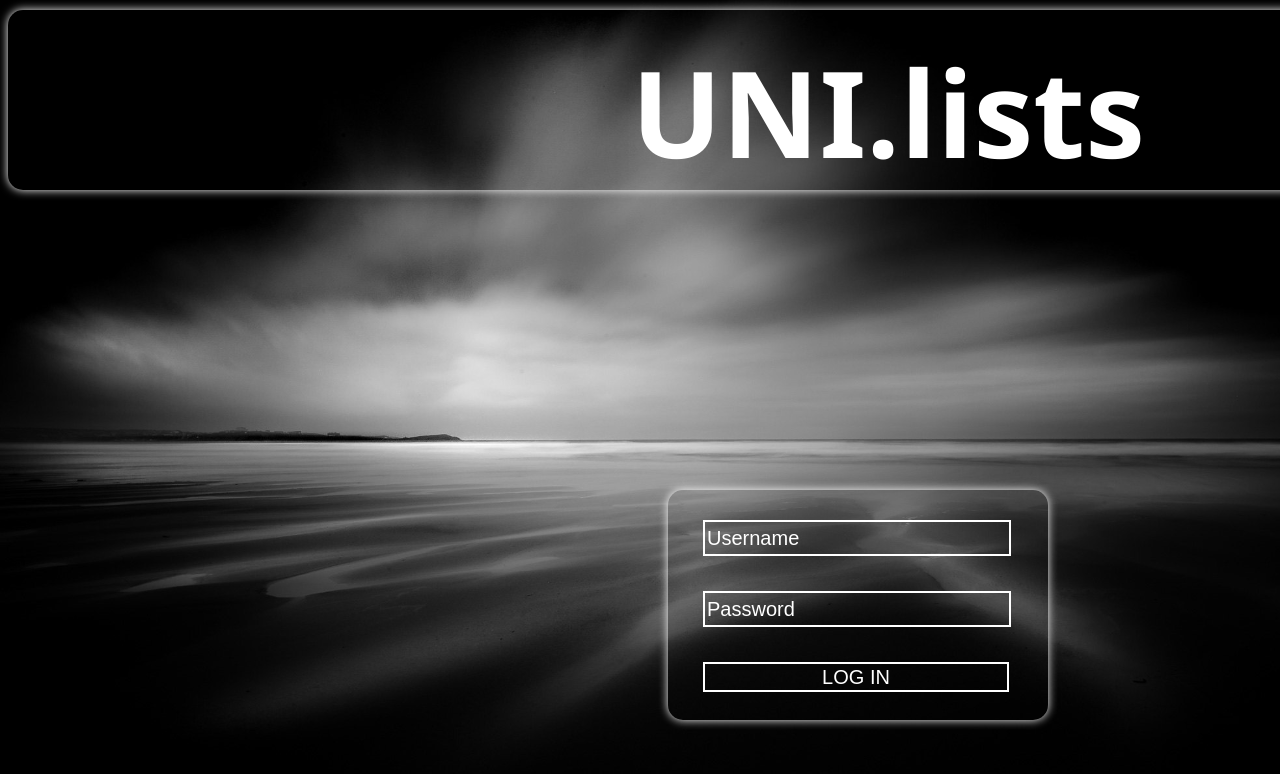
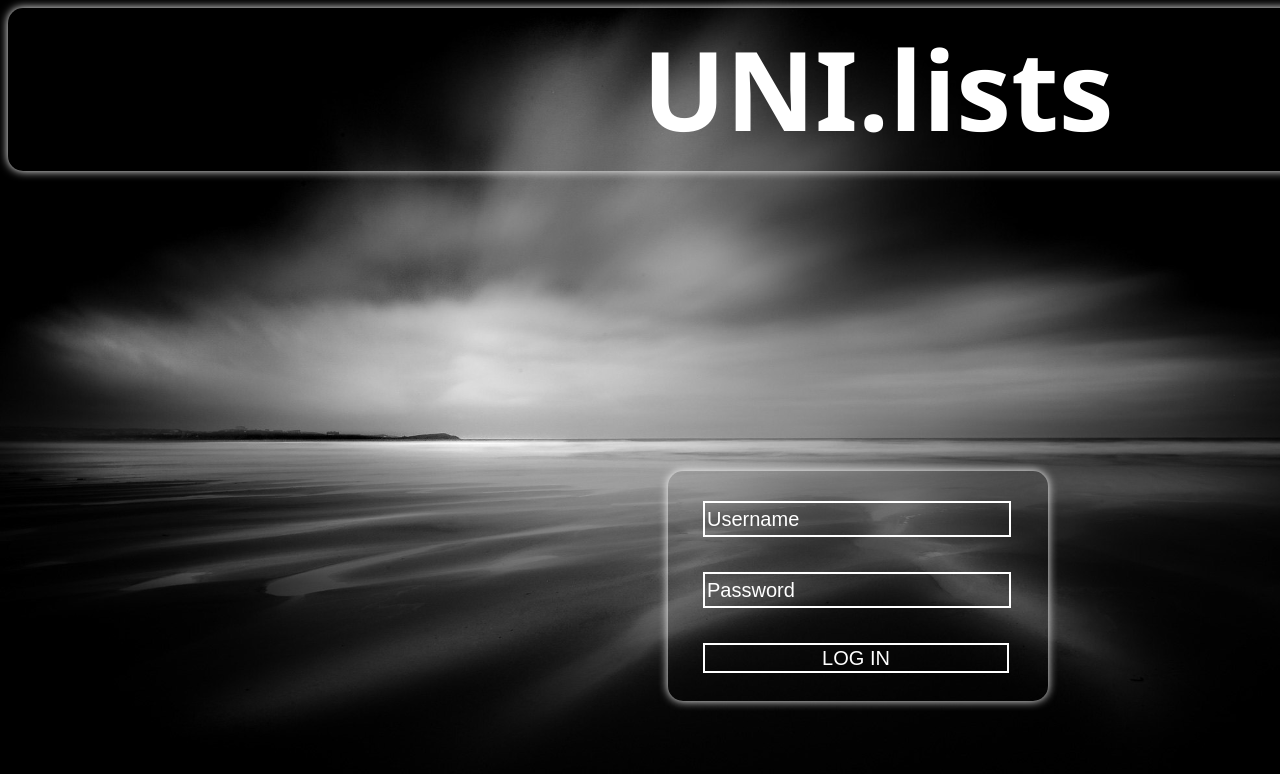
Before and after one commit to F0xhopper/UNI.list, a website built with Parcel: page index.html in a window 1280 px wide. Shown: the top 774 px of the page. Built offline with nearby package versions, Linux system fonts and the light colour scheme.

Commit message:
finnison

```diff
--- a/index.html
+++ b/index.html
@@ -21,7 +21,7 @@
 
 
     </div>
-    <div id='logInContainer'>  <input placeholder="Username"id=logInUsernameInput><input placeholder="Password"id=logInPasswordInput><button id="logInButton">LOG IN</button><h1 id="logInErrorMessage">INCORRECT LOG IN</h1></div>
+    <div id='logInContainer'>  <input placeholder="Username"id=logInUsernameInput><input type='password'placeholder="Password"id=logInPasswordInput><button id="logInButton">LOG IN</button><h1 id="logInErrorMessage">INCORRECT LOG IN</h1></div>
 </div></div>
     </div>  </div></body>
   </body>
--- a/main.js
+++ b/main.js
@@ -30,8 +30,8 @@ const imageInputLabel = document.querySelector("#imageInputLabel");
 //Account and Data Functions
 let loggedIn = false;
 let demoAccountLogIn = {
-  Username: "1",
-  Password: "1",
+  Username: "Andrew99",
+  Password: "8932",
 };
 let demoAccountData = [
   {
@@ -44,17 +44,78 @@ let demoAccountData = [
         songLink:
           "https://www.youtube.com/watch?v=DizySJ1eznw&ab_channel=hamadisloser",
       },
+      {
+        songName: "Alex G - Trash",
+        songLink:
+          "https://www.youtube.com/watch?v=nOUkqkojb14&ab_channel=Honza%C5%A0t%C4%9Bp%C3%A1n",
+      },
+      {
+        songName: "kilgore doubtfire - escape (slowed + reverb)",
+        songLink:
+          "https://www.youtube.com/watch?v=j7-jhWlOqqQ&ab_channel=skateboardk",
+      },
+      {
+        songName: "Overfloater",
+        songLink:
+          "https://open.spotify.com/track/1U8v17QBWhtJqLmJxk4Sr6?si=b5d34f9ce6164339",
+      },
+      {
+        songName: "Persuit Of Happiness(Nightmare)",
+        songLink:
+          "https://open.spotify.com/track/4kTLpAbhuEGHAAdDjOIWaa?si=4ba6398eeb4c4750",
+      },
     ],
   },
   {
     playlistName: "Sorrowing",
     Image:
-      "https://i.pinimg.com/564x/d3/99/d3/d399d349cb5f5d2d9d5823b6c689c6c5.jpg",
+      "https://i.pinimg.com/564x/03/ca/81/03ca811e499b039bed816a179082b556.jpg",
     songs: [
       {
-        songName: "Agony - Yung Lean ( sped up )",
+        songName: "LVL",
         songLink:
-          "https://www.youtube.com/watch?v=DizySJ1eznw&ab_channel=hamadisloser",
+          "https://open.spotify.com/track/787rCZF9i4L1cXGMkdyIk4?si=6fb2460427234afa",
+      },
+      {
+        songName: "Im God",
+        songLink:
+          "https://open.spotify.com/track/0FVuyC9RP5MACjp4lgU3qZ?si=8a07eee7271e467a",
+      },
+      {
+        songName: "You Could Mean Everything To Me",
+        songLink:
+          "https://soundcloud.com/iphigen/you-could-mean-everything-to-me",
+      },
+      {
+        songName: "I Know What It Feels Like (Headrush)",
+        songLink:
+          "https://soundcloud.com/agri222222222222/i-know-what-it-feels-like-headrush",
+      },
+      {
+        songName: "Above The Gasoline, Below The Clouds",
+        songLink:
+          "https://soundcloud.com/monker178/above-the-gasoline-below-the-clouds",
+      },
+      {
+        songName: "the lonely tree (slowed)",
+        songLink:
+          "https://www.youtube.com/watch?v=MxCrVTmGX1E&ab_channel=ciaffa-Topic",
+      },
+      {
+        songName: "Two Ribbons - Thomas Thatcher, Organ Tapes, Tek Lintowe",
+        songLink:
+          "https://soundcloud.com/thomas55350/two-ribbons-ft-organ-tapes-tek-lintowe",
+      },
+      {
+        songName: "User 2222 - Tending To The Earthworms In The Meadow",
+        songLink:
+          "https://soundcloud.com/curiosityshoppp/user-2222-tending-to-the-earthworms-in-the-meadow",
+      },
+      {
+        songName:
+          "PARAMORE X WALKING IN THE SNOW - bod [包家巷] (no longing home edit)",
+        songLink:
+          "https://soundcloud.com/baojiaxiang/paramore-x-walking-in-the-snow",
       },
     ],
   },
@@ -64,9 +125,19 @@ let demoAccountData = [
       "https://i.pinimg.com/564x/7a/70/35/7a70358787a4232419935a902eb4dda0.jpg",
     songs: [
       {
-        songName: "Agony - Yung Lean ( sped up )",
+        songName: "p o i s o n t r e e🌿 [slowed + reverb]",
         songLink:
-          "https://www.youtube.com/watch?v=DizySJ1eznw&ab_channel=hamadisloser",
+          "https://www.youtube.com/watch?v=_jHSy4fe75Q&ab_channel=blackk_pinkk",
+      },
+      {
+        songName: "Forget Me Nots - Clud Mix",
+        songLink:
+          "https://open.spotify.com/track/4bXF0ErXw6pcgFJTkYLQuy?si=f345b36f6fb34cfd",
+      },
+      {
+        songName: "slideshow audio pt.1",
+        songLink:
+          "https://www.youtube.com/watch?v=dmSW8vFh5aE&t=49s&ab_channel=Telnyashka",
       },
     ],
   },
@@ -75,7 +146,28 @@ let demoAccountData = [
     playlistName: "GrapInward",
     Image:
       "https://i.pinimg.com/564x/65/2d/fc/652dfc2577c38cbc10a51e3fddc37b54.jpg",
-    songs: [],
+    songs: [
+      {
+        songName: "QKThr",
+        songLink:
+          "https://www.youtube.com/watch?v=rp4vQjrBKBw&ab_channel=AphexTwin-Topic",
+      },
+      {
+        songName: "GodSpeed",
+        songLink:
+          "https://open.spotify.com/track/1HvkLRkaMOroP945YFLpAw?si=934f8cb2c95145c3",
+      },
+      {
+        songName: "Kids",
+        songLink:
+          "https://open.spotify.com/track/3pyyGVqWvRMq43qtJBzxe0?si=773fccf7f47a44f0",
+      },
+      {
+        songName: "DEMO COPLAS CAYAMBEÑAS Y MAS - DJ MISTICO PRO 2019",
+        songLink:
+          "https://soundcloud.com/dj-mistico/demo-coplas-cayambenas-y-mas-dj-mistico-pro-2019",
+      },
+    ],
   },
 ];
 let currentAccountArrayOfPlaylistObjects = [];
--- a/style.css
+++ b/style.css
@@ -34,7 +34,7 @@ body {
   margin-bottom: 20px;
   width: 1700px;
   padding: 20px;
-  height: 130px;
+  height: 123px;
   border-radius: 15px;
 }
 #logInErrorMessage {
@@ -289,7 +289,7 @@ option {
   color: rgb(255, 255, 255);
   float: left;
   height: 50px;
-
+  line-height: 120px;
   margin: 0px;
   font-size: 110px;
   margin-left: 110px;
@@ -311,17 +311,21 @@ option {
 #logOutTitle {
   color: rgb(255, 255, 255);
 
-  margin: 0px;
-  font-size: 120px;
+  height: 50px;
+  line-height: 120px;
+  margin: auto;
+  text-align: center;
+  font-size: 110px;
+  margin-left: 110px;
+  margin-right: 110px;
 }
 #logInBar {
+  box-shadow: 0px 0px 10px 0px rgb(255, 255, 255);
+  margin-bottom: 20px;
+  width: 1700px;
+  padding: 20px;
+  height: 123px;
   border-radius: 15px;
-  box-shadow: 0px 0px 10px 0px rgb(255, 255, 255);
-  text-align: center;
-  width: 1720px;
-  margin-top: 10px;
-  padding: 20px;
-  height: 140px;
 }
 #appContainer {
   margin: auto;
@@ -404,6 +408,7 @@ option {
   font-size: 17px;
   margin: 5px;
   text-decoration: none;
+  color: white;
 }
 .playlistSong:hover {
   text-decoration: underline;
```
